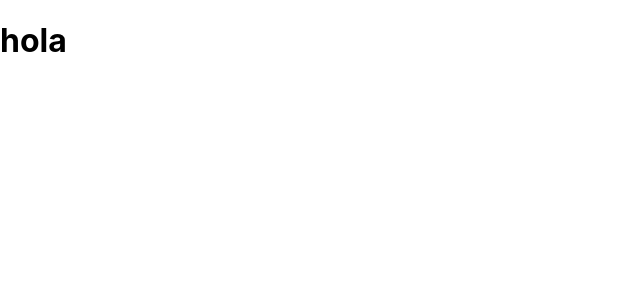
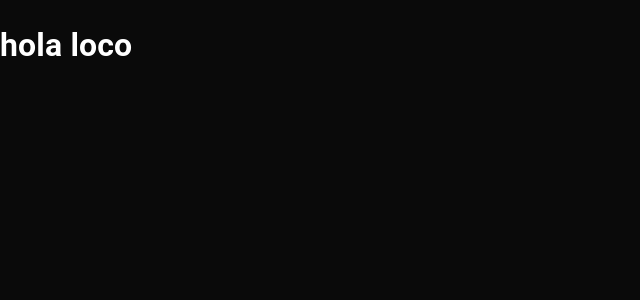
Before and after one commit to franciscoerramuspe/activity-tracker-tsx, a React (Create React App) app in the folder todo-react/: page / in a window 1280 px wide. Shown: the top 300 px of the page, without its empty margins (0-640 px from the left). Built offline with nearby package versions, Linux system fonts and the light colour scheme.

Commit message:
added dark mode from mui

```diff
--- a/todo-react/src/App.tsx
+++ b/todo-react/src/App.tsx
@@ -1,8 +1,14 @@
 import React, {FC, ReactElement} from 'react';
+import { ThemeProvider, CssBaseline } from '@mui/material';
+import { customTheme } from './theme/customTheme';
 
 
 const App:FC = ():ReactElement => {
-  return <h1>hola</h1>;
+  return (
+  <ThemeProvider theme={customTheme}>
+    <CssBaseline />
+      <h1>hola loco</h1>
+  </ThemeProvider>);
 }
 
 export default App;
--- /dev/null
+++ b/todo-react/src/theme/customTheme.ts
@@ -0,0 +1,17 @@
+import { createTheme, ThemeOptions } from "@mui/material";
+
+export const customTheme: ThemeOptions = createTheme( {
+    palette: {
+        mode: 'dark',
+        primary: {
+            light: 'rgba(168, 85, 247, .80)',
+            main: 'rgba(168, 85, 247, .65)',
+            dark: 'rgba(168, 85, 247, .28)',
+        },
+        background: {
+            paper: '#151515',
+            default: 'rgba(0, 0, 0, .96)',
+        },
+    },
+
+})
```
